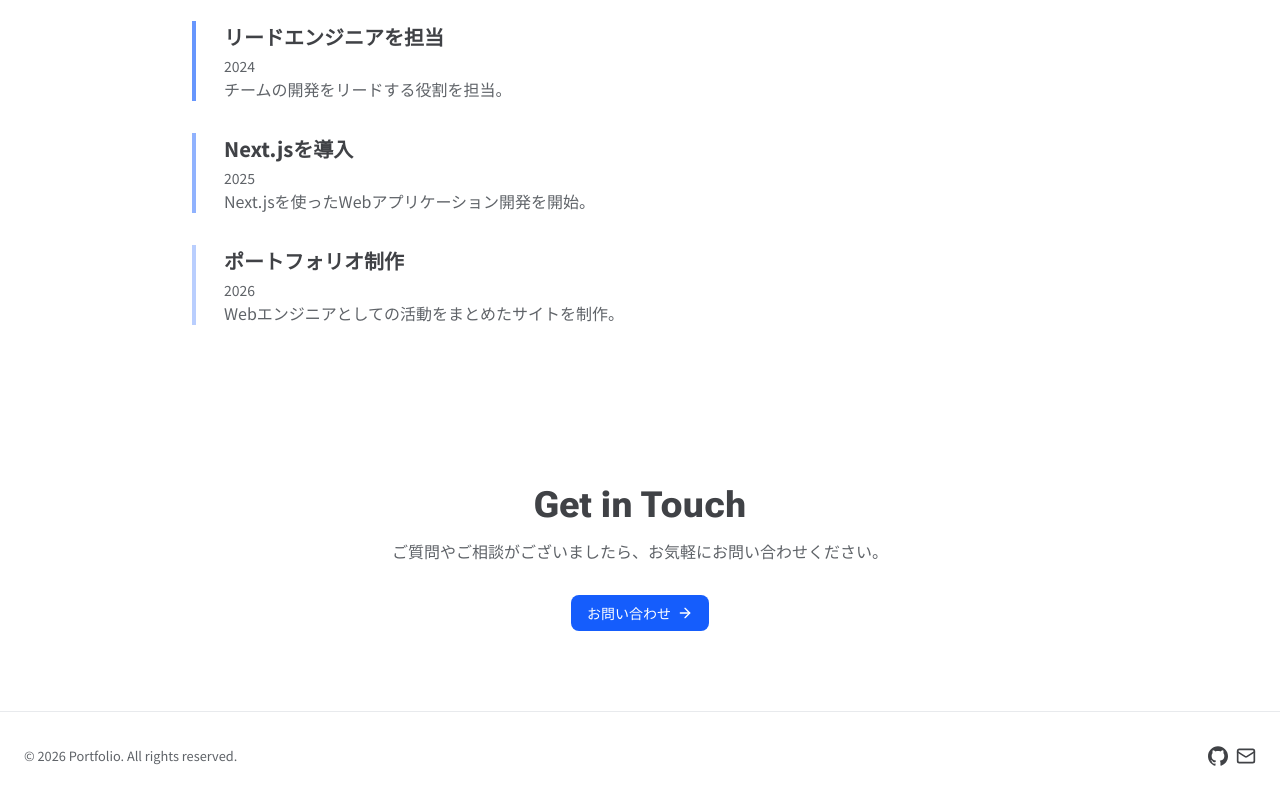
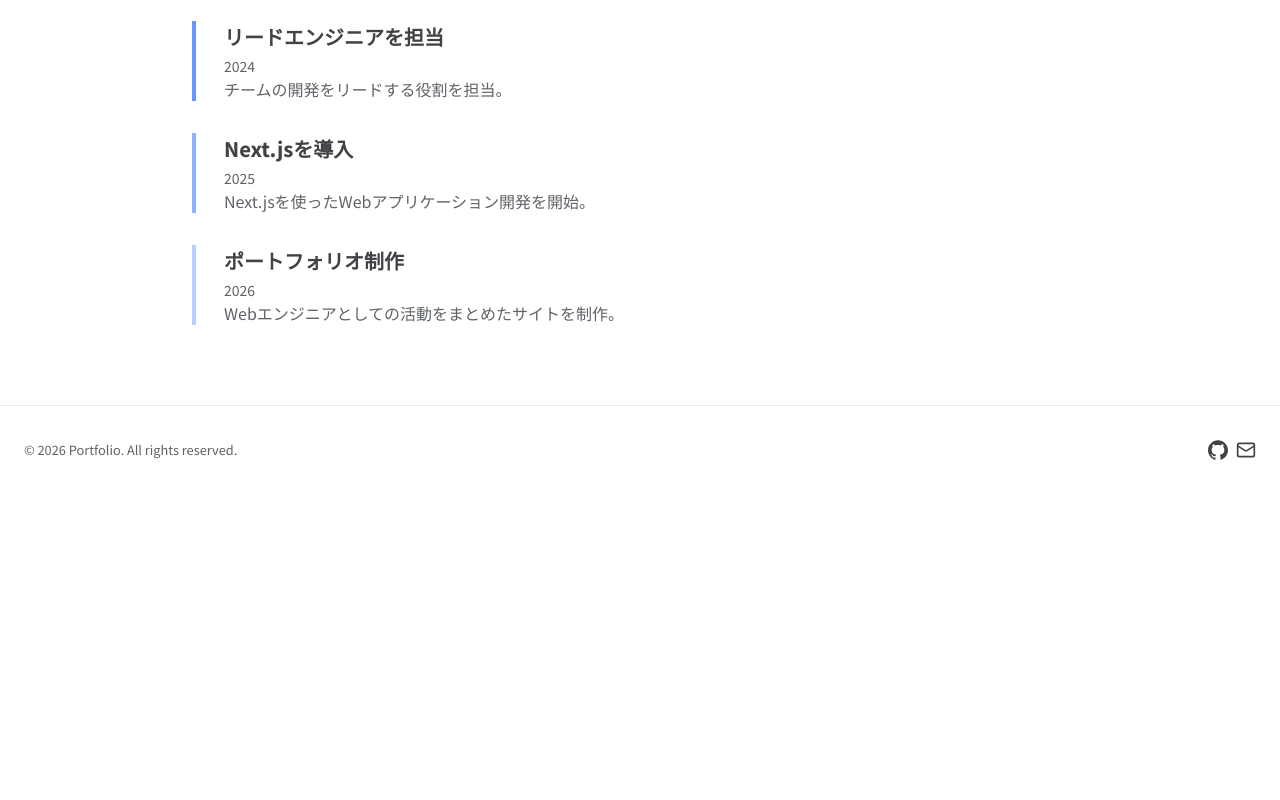
Before and after one commit to iku-nojiri/portfolio_2026, a Next.js app in the folder front/: page /about in a window 1280 px wide. Shown: the part 1099-1899 px from the top of the page. After the commit the page ends 1593 px from the top, so only its background shows below. Built offline with nearby package versions, Linux system fonts and the light colour scheme.

Commit message:
refactor: about/page.tsx, skills/page.tsx

```diff
--- a/front/app/(pages)/about/page.tsx
+++ b/front/app/(pages)/about/page.tsx
@@ -6,7 +6,6 @@ import { PageHeading } from "@/app/components/compositions/pages/_shared/PageHea
 import { Heading } from "@/app/components/premitives/Heading";
 import { Text } from "@/app/components/premitives/Text";
 import { AboutTimeline } from "@/app/components/compositions/pages/about/AboutTimeline";
-import { CtaArea } from "../../components/compositions/layouts/CtaArea";
 
 export default function About() {
   return (
@@ -80,8 +79,6 @@ export default function About() {
           </div>
         </Inner>
       </Container>
-      {/* CTA Area */}
-      <CtaArea />
     </>
   );
 }
--- a/front/app/(pages)/skills/page.tsx
+++ b/front/app/(pages)/skills/page.tsx
@@ -6,7 +6,6 @@ import { PageHeading } from "@/app/components/compositions/pages/_shared/PageHea
 import { Heading } from "@/app/components/premitives/Heading";
 import { SKILLSET } from "@/app/constants/skillset";
 import { SkillsCard } from "@/app/components/compositions/pages/skills/SkillsCard";
-import { CtaArea } from "../../components/compositions/layouts/CtaArea";
 
 export default function Skills() {
   return (
```
